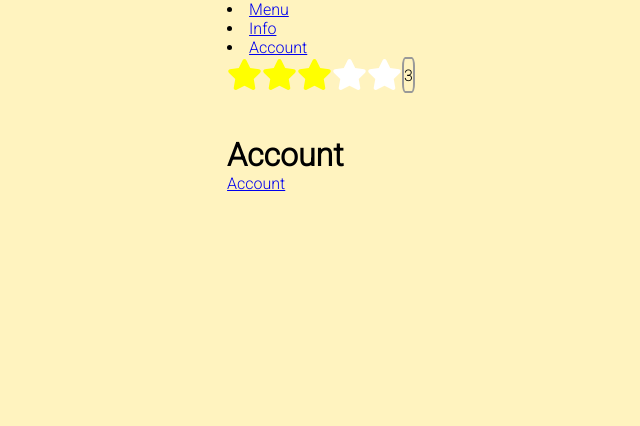
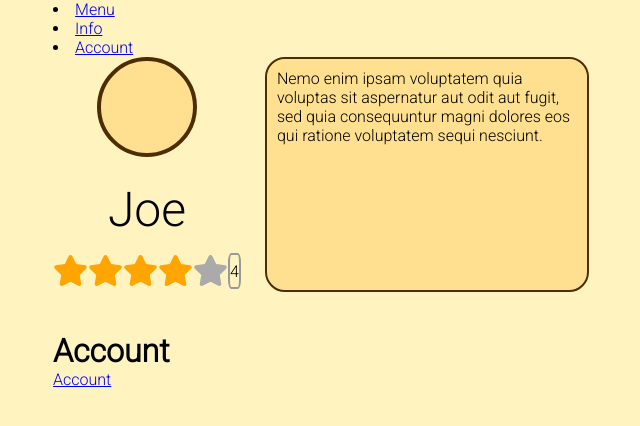
Before and after one commit to korniykom/Belicima-piatti, a React (Create React App) app in the folder belicima-piatti-react/: page /account in a window 1280 px wide. Shown: the top 426 px of the page, without its empty margins (319-959 px from the left). Built offline with nearby package versions, Linux system fonts and the light colour scheme.

Commit message:
created comment component

```diff
--- /dev/null
+++ b/belicima-piatti-react/src/components/Comment/Comment.css
@@ -0,0 +1,36 @@
+.comment {
+  display: flex;
+  flex-direction: row;
+}
+.avatar {
+  display: flex;
+  flex-direction: column;
+}
+.photo {
+  width: 100px;
+  height: 100px;
+  border: solid #4d2d00 4px;
+  background-color: #ffe090; /* Set your desired background color */
+  border-radius: 50%; /* Make sure to set border-radius to 50% */
+}
+.avatar .name {
+  max-height: 96px;
+  font-size: 48px;
+  padding-top: 24px;
+}
+.box {
+  margin-left: 24px;
+  display: flex;
+  justify-content: center;
+  align-items: center;
+  border: solid #4d2d00 2.5px;
+  background-color: #ffe090;
+  border-radius: 20px;
+}
+.text {
+  align-self: flex-start;
+  padding: 10px;
+  max-width: 320px;
+  background-color: #ffe090;
+  border-radius: 20px;
+}
--- /dev/null
+++ b/belicima-piatti-react/src/components/Comment/Comment.js
@@ -0,0 +1,23 @@
+import "./Comment.css";
+import StarRating from "../Star-Rating/StarRating";
+
+export default function Comment() {
+  return (
+    <>
+      <div className="comment">
+        <div className="avatar">
+          <div className="photo"></div>
+          <div className="name">Joe</div>
+          <StarRating rating={4} />
+        </div>
+        <div className="box">
+          <div className="text">
+            Nemo enim ipsam voluptatem quia voluptas sit aspernatur aut odit aut
+            fugit, sed quia consequuntur magni dolores eos qui ratione
+            voluptatem sequi nesciunt.
+          </div>
+        </div>
+      </div>
+    </>
+  );
+}
--- a/belicima-piatti-react/src/components/Star-Rating/StarRating.css
+++ b/belicima-piatti-react/src/components/Star-Rating/StarRating.css
@@ -23,7 +23,3 @@
   font-size: 48px;
   border-radius: 25%;
 } */
-.star {
-
-
-}
--- a/belicima-piatti-react/src/components/Star-Rating/StarRating.js
+++ b/belicima-piatti-react/src/components/Star-Rating/StarRating.js
@@ -1,15 +1,12 @@
 import "./StarRating.css";
-  import {FaStar} from "react-icons/fa";
-
+import { FaStar } from "react-icons/fa";
 
 export default function StarRating({ rating }) {
   return (
     <div className="containerStyle">
       <div className="starContainerStyle">
         {Array.from({ length: 5 }, (_, i) => (
-          <span key={i}>
-            {i < rating ? <YellowStar /> : <WhiteStar />}
-          </span>
+          <span key={i}>{i < rating ? <YellowStar /> : <WhiteStar />}</span>
         ))}
         <span className="textStyle ">{rating}</span>
       </div>
@@ -20,14 +17,14 @@ export default function StarRating({ rating }) {
 function WhiteStar() {
   return (
     <div className="star">
-       <FaStar size={35} color={"white"}  />
+      <FaStar size={35} color={"#aaa"} />
     </div>
   );
 }
 function YellowStar() {
   return (
-    <div className="star">
-       <FaStar size={35} color={"yellow"}  />
-    </div>
+    <span className="yellowStar">
+      <FaStar size={35} color={"orange"} />
+    </span>
   );
 }
--- a/belicima-piatti-react/src/pages/Accountpage.js
+++ b/belicima-piatti-react/src/pages/Accountpage.js
@@ -1,12 +1,12 @@
 import { Link } from "react-router-dom";
 import PageNav from "../components/PageNav";
-import StarRating from "../components/Star-Rating/StarRating"
+import Comment from "../components/Comment/Comment";
 
-function Accountpage(){
-    return(
+function Accountpage() {
+  return (
     <div className="main-block">
       <PageNav />
-            <StarRating rating={3}/>
+      <Comment />
       <h1>Account</h1>
       <Link to="account">Account</Link>
     </div>
```
Lines whose indentation alone changed are shown as unchanged.
